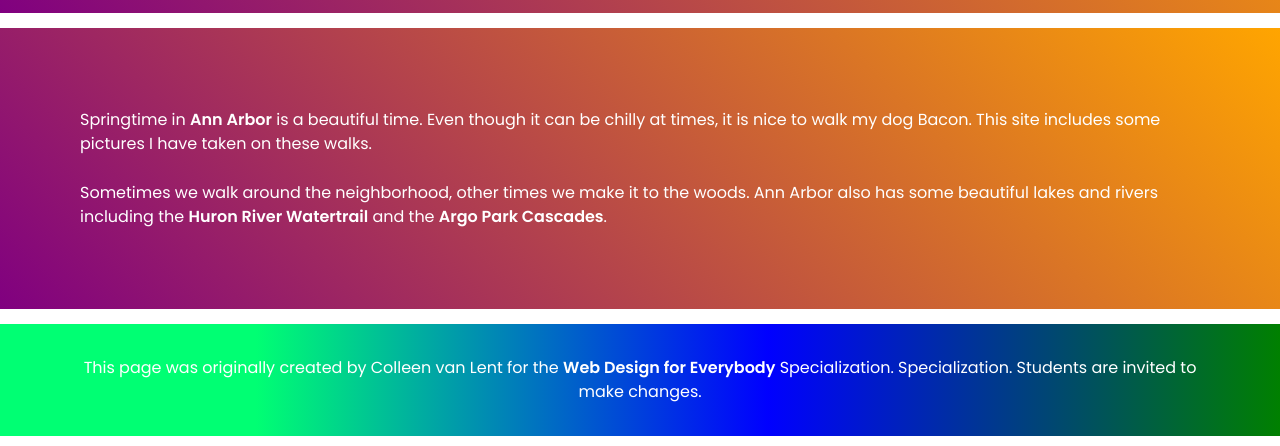
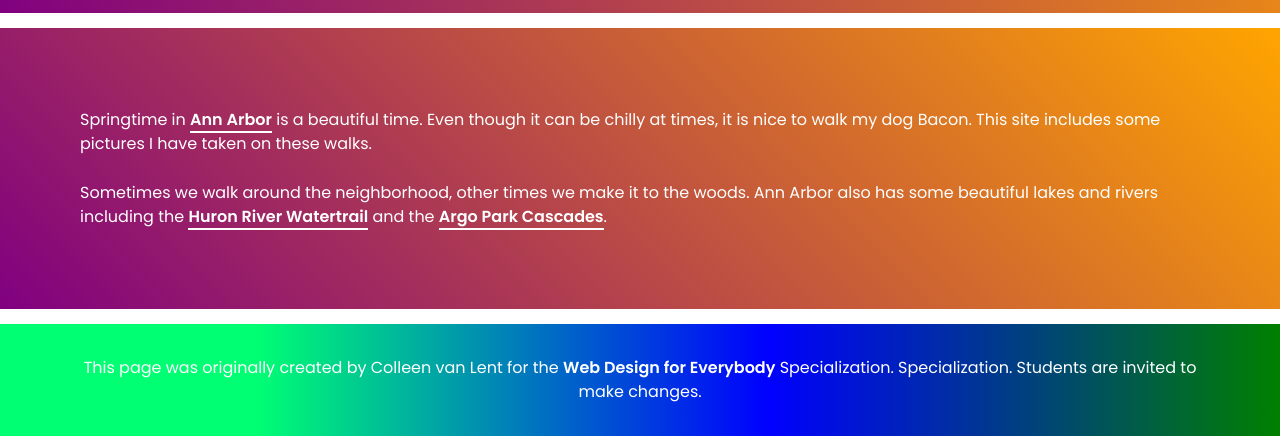
Before and after one commit to alok-38/web-design-for-everybody, a plain HTML site: page CSS3/week_2/homework_two/index.html in a window 1280 px wide. Shown: the part 354-800 px from the top of the page. Drawn offline with Linux system fonts and the light colour scheme.

Commit message:
Deploying to gh-pages

```diff
--- a/CSS3/week_2/homework_two/css/styles.css
+++ b/CSS3/week_2/homework_two/css/styles.css
@@ -130,6 +130,14 @@ footer {
   padding: 2em;
 }
 
+main a {
+  border-bottom: 2px solid #ffffff;
+}
+
+main a:hover {
+ background-color: blueviolet;
+}
+
 @media screen and (max-width: 768px) {
   header .flex {
     flex-direction: column;  /* Change the layout to a column on small screens */
```
